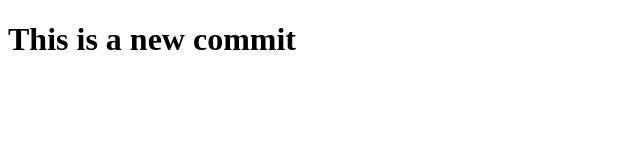
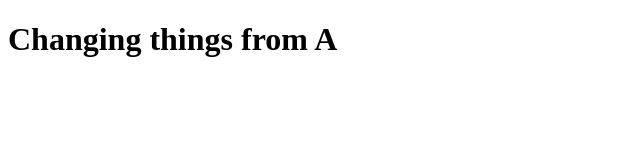
Before and after one commit to JennyFromTaipei/Test1, a plain HTML site: page index.html in a window 1280 px wide. Shown: the whole page, without its empty margins (0-640 px from the left). Drawn offline with Linux system fonts and the light colour scheme.

Commit message:
changed a new line

```diff
--- a/index.html
+++ b/index.html
@@ -6,6 +6,6 @@
     <title>Document</title>
   </head>
   <body>
-    <h1>This is a new commit</h1>
+    <h1>Changing things from A</h1>
   </body>
 </html>
```
